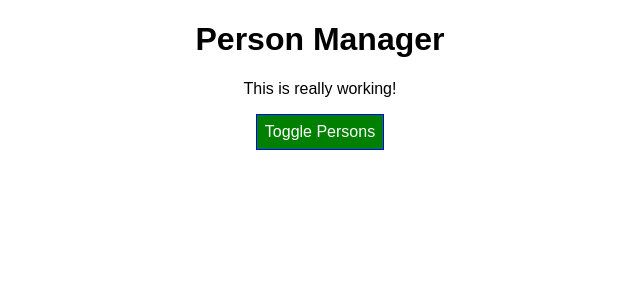
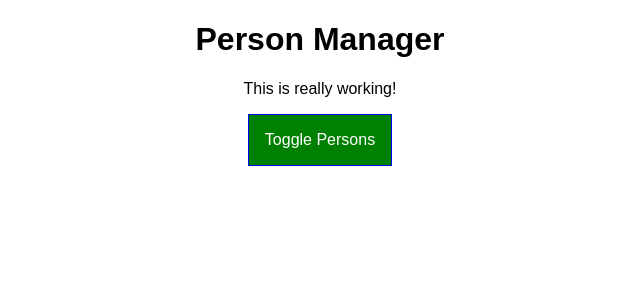
Before and after one commit to khudania/React-learning, a React app: page / in a window 1280 px wide. Shown: the top 300 px of the page, without its empty margins (320-960 px from the left). Built offline with nearby package versions, Linux system fonts and the light colour scheme.

Commit message:
class Component LifeCycle

```diff
--- a/src/components/Cockpit/Cockpit.css
+++ b/src/components/Cockpit/Cockpit.css
@@ -1,3 +1,4 @@
+
 .red {
     color: red;
   }
@@ -7,11 +8,11 @@
   }
 
   .Cockpit button {
+    border: 1px solid blue;
+    padding: 16px;
     background-color: green;
+    font: inherit;
     color: white;
-  font: inherit;
-  border: 1px solid blue;
-  padding: 8px;
     cursor: pointer;
   }
 
@@ -26,4 +27,5 @@
 
   .Cockpit button.Red:hover {
     background-color: salmon;
+    color: black;
   }
--- a/src/components/Persons/Person/Person.js
+++ b/src/components/Persons/Person/Person.js
@@ -3,6 +3,7 @@ import React from 'react';
 import classes from './Person.css';
 
 const person = props => {
+  console.log('[Person.js] rendering...');
   return (
     <div className={classes.Person}>
       <p onClick={props.click}>
--- a/src/components/Persons/Persons.js
+++ b/src/components/Persons/Persons.js
@@ -1,9 +1,10 @@
-import React from 'react'
+import React from 'react';
 
-import Person from './Person/Person'
+import Person from './Person/Person';
 
-const persons = (props) =>
-    props.persons.map((person, index) => {
+const persons = props => {
+  console.log('[Persons.js] rendering...');
+  return props.persons.map((person, index) => {
     return (
       <Person
         click={() => props.clicked(index)}
@@ -13,6 +14,7 @@ const persons = (props) =>
         changed={event => props.changed(event, person.id)}
       />
     );
-    })
+  });
+};
 
 export default persons;
--- a/src/containers/App.js
+++ b/src/containers/App.js
@@ -2,9 +2,14 @@ import React, { Component } from 'react';
 
 import classes from './App.css';
 import Persons from '../components/Persons/Persons';
-import Cockpit from '../components/Cockpit/Cockpit'
+import Cockpit from '../components/Cockpit/Cockpit';
 
 class App extends Component {
+  constructor(props) {
+    super(props);
+    console.log('[App.js] constructor');
+  }
+
   state = {
     persons: [
       { id: 'asfa1', name: 'Max', age: 28 },
@@ -14,6 +19,19 @@ class App extends Component {
     otherState: 'some other value',
     showPersons: false
   };
+
+  static getDerivedStateFromProps(props, state) {
+    console.log('[App.js] getDerivedStateFromProps', props);
+    return state;
+  }
+
+  componentWillMount() {
+    console.log('[App.js] componentWillMount');
+  }
+
+  componentDidMount() {
+    console.log('[App.js] componentDidMount');
+  }
 
   nameChangedHandler = (event, id) => {
     const personIndex = this.state.persons.findIndex(p => {
@@ -47,21 +65,18 @@ class App extends Component {
   };
 
   render() {
+    console.log('[App.js] render');
     let persons = null;
 
-
     if (this.state.showPersons) {
-      persons =
+      persons = (
         <Persons
           persons={this.state.persons}
           clicked={this.deletePersonHandler}
           changed={this.nameChangedHandler}
         />
-
-        ;
+      );
     }
-
-
 
     return (
       <div className={classes.App}>
@@ -69,7 +84,8 @@ class App extends Component {
           title={this.props.appTitle}
           showPersons={this.state.showPersons}
           persons={this.state.persons}
-          clicked={this.togglePersonsHandler} />
+          clicked={this.togglePersonsHandler}
+        />
         {persons}
       </div>
     );
```
Also changed, not shown: src/components/Cockpit/Cockpit.js (+13 -16 lines), src/components/Persons/Person/Person.css (indentation only). Lines whose indentation alone changed are shown as unchanged.
